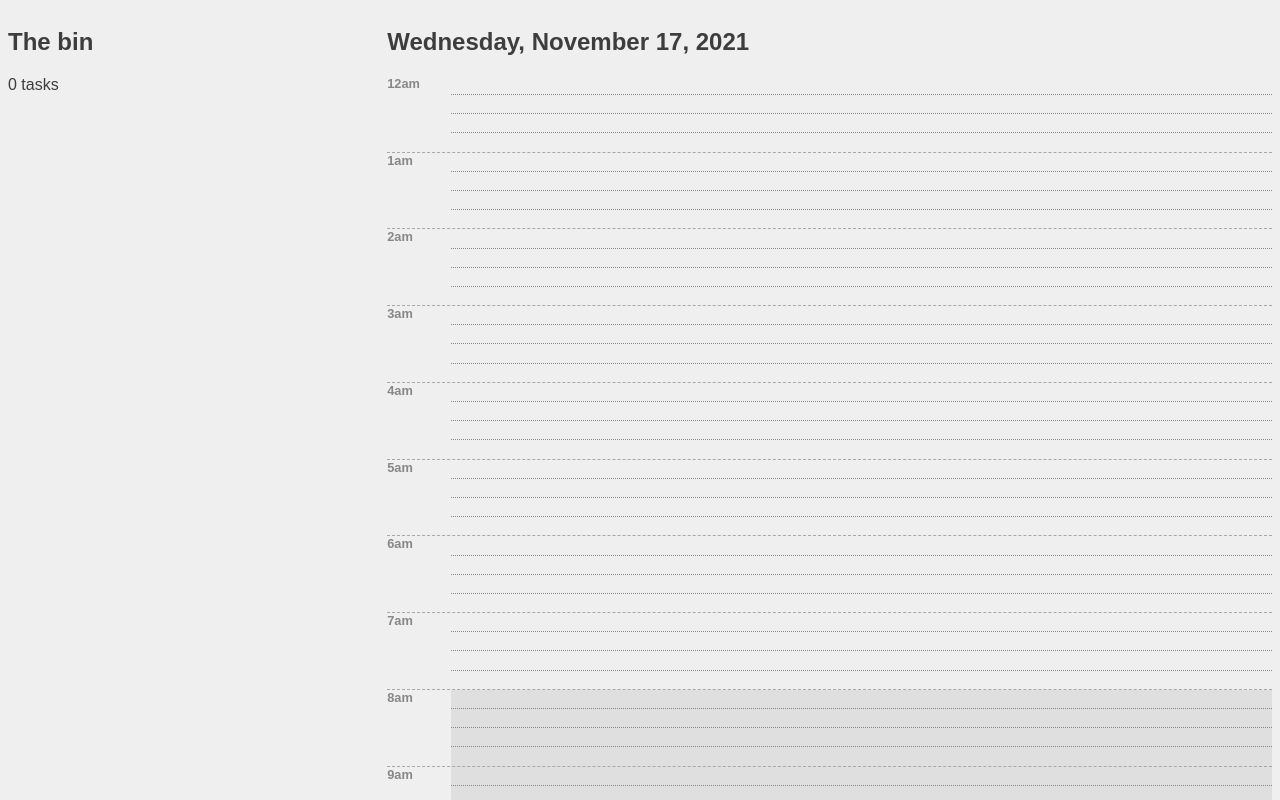
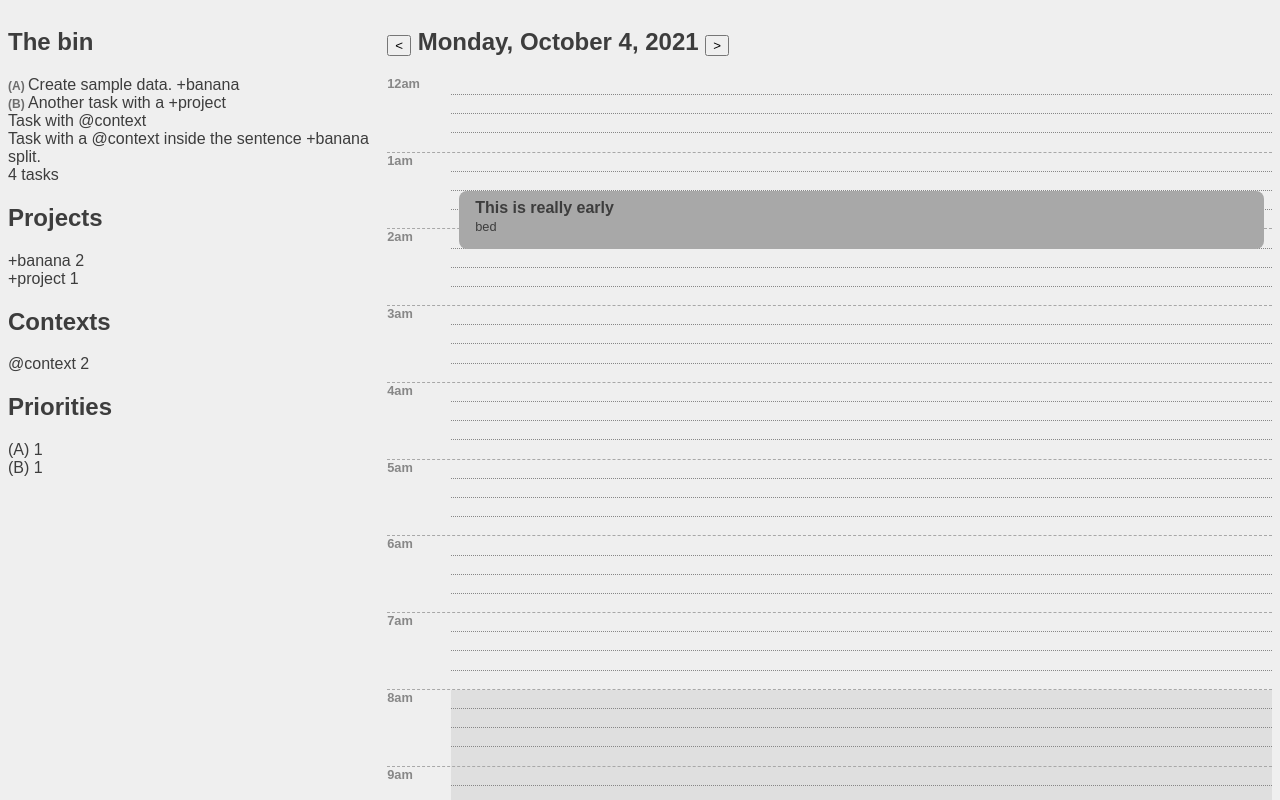
Before and after one commit to y0mbo/todo.txt, a React (Create React App) app: page / in a window 1280 px wide. Shown: the top 800 px of the page. Built offline with nearby package versions, Linux system fonts and the light colour scheme.

Commit message:
Change the date header forward and backward

```diff
--- a/src/components/App.js
+++ b/src/components/App.js
@@ -15,6 +15,7 @@ class App extends React.Component {
     body: "",
     calendarEvents: {},
     contexts: {},
+    currentDate: new Date(),
     currentEvent: {},
     priorities: {},
     projects: {},
@@ -23,6 +24,14 @@ class App extends React.Component {
     openModal: false,
     setModal: false,
   };
+
+  componentDidMount() {
+    this.loadSite();
+  };
+
+  changeDate = (date) => {
+    this.setState({ currentDate: date });
+    };
 
   loadSampleTasks = () => {
     this.setState({ tasks: sampleTasks });
@@ -114,6 +123,7 @@ class App extends React.Component {
     this.loadContexts();
     this.loadPriorities();
     this.setState({selectedEvent: this.state.calendarEvents[Object.keys(this.state.calendarEvents)[0]]});
+    this.setState({currentDate: new Date(2021,9,4)});
   };
 
   showModal = (currentEvent) => {
@@ -130,22 +140,18 @@ class App extends React.Component {
   render() {
     return (
       <div className="app">
-        {/*
-      */}
         <main className="container">
           <div className="tasklist">
             <Tasks tasks={this.state.tasks} />
             <Projects projects={this.state.projects} />
-        <Contexts contexts={this.state.contexts} />
-        <Priorities priorities={this.state.priorities} />
-
+            <Contexts contexts={this.state.contexts} />
+            <Priorities priorities={this.state.priorities} />
           </div>
           <div className="calendar">
-            <CalendarEvents calendarEvents={this.state.calendarEvents} showModal={this.showModal} />
+            <CalendarEvents currentDate={this.state.currentDate} calendarEvents={this.state.calendarEvents} showModal={this.showModal} changeDate={this.changeDate} />
           </div>
         </main>
         <Modal selectedEvent={this.state.selectedEvent} show={this.state.openModal} title={"Modal"} close={this.toggle} />
-      <button onClick={this.loadSite}>Load site</button>
       </div>
     );
   }
--- a/src/components/CalendarEvents.js
+++ b/src/components/CalendarEvents.js
@@ -1,16 +1,31 @@
 import React, {useState} from "react";
 import CalendarEvent from "./CalendarEvent";
 
+function addDays(date, days){
+    var res = new Date(date);
+    res.setDate(res.getDate() + days);
+    return res;
+}
+
 class CalendarEvents extends React.Component {
 
+    movePrev = () => {
+        this.props.changeDate(addDays(this.props.currentDate, -1));
+    };
+
+    moveNext = () => {
+        this.props.changeDate(addDays(this.props.currentDate, 1));
+    };
+
     render() {
-        var date = new Date;
+
+        var currentDateEvents = this.props.calendarEvents;
         var options = { weekday: 'long', year: 'numeric', month: 'long', day: 'numeric' };
-        var formattedDate = date.toLocaleDateString("en-US", options);
+        var formattedDate = this.props.currentDate.toLocaleDateString("en-US", options);
 
         return (
             <div>
-                <h2>{formattedDate}</h2>
+                <h2><button onClick={this.movePrev}>&lt;</button> <span>{formattedDate}</span> <button onClick={this.moveNext}>&gt;</button></h2>
                 <div className="day">
 
                     {/*<!-- divs for the 15-minute increments -->*/}
@@ -164,9 +179,9 @@ class CalendarEvents extends React.Component {
                     <div className="htitle ht23">11pm</div>
 
                     {/* loop through state.events' keys and map that */}
-                    {Object.keys(this.props.calendarEvents).map((key) => (
-                        <CalendarEvent key={key} id={key} selectedEvent={this.props.calendarEvents[key]} showModal={this.props.showModal} />
-                    ))}
+                    {Object.keys(currentDateEvents).map((key) => (
+                        <CalendarEvent key={key} id={key} selectedEvent={currentDateEvents[key]} showModal={this.props.showModal} />
+                    ))};
 
                 </div>
             </div>
--- a/src/components/Modal.js
+++ b/src/components/Modal.js
@@ -14,8 +14,9 @@ const Modal = ({body, close, show, title, selectedEvent}) => {
                     </header>
                     <main className="modal_content">
                         {body}
-                        <div>{selectedEvent ? selectedEvent.location : null}</div>
+                        <div>{selectedEvent ? selectedEvent.location : null} {selectedEvent.dtstart}</div>
                         <div>{selectedEvent.contexts ? selectedEvent.contexts : null}</div>
+
                     </main>
                     <footer className="modal_footer">
                         {/*<button className="modalClose" onClick={close}>Cancel</button>*/}
```
Also changed, not shown: 1 other file (tests, documents, lock files or other folders).
